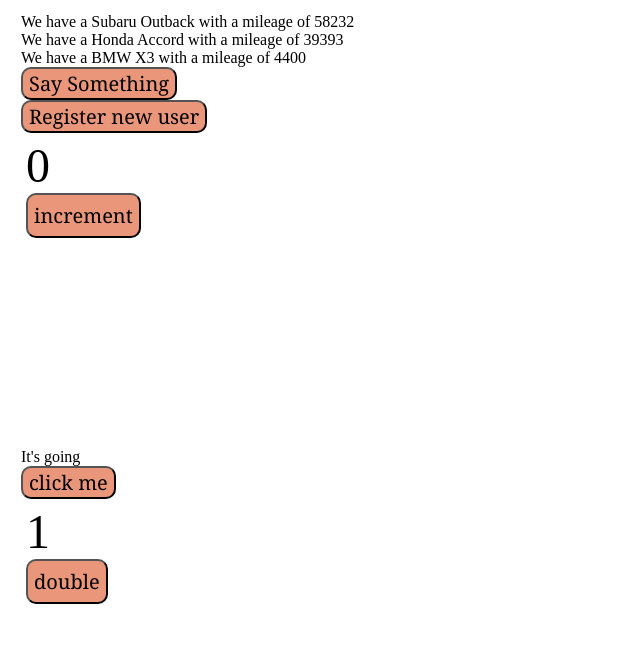
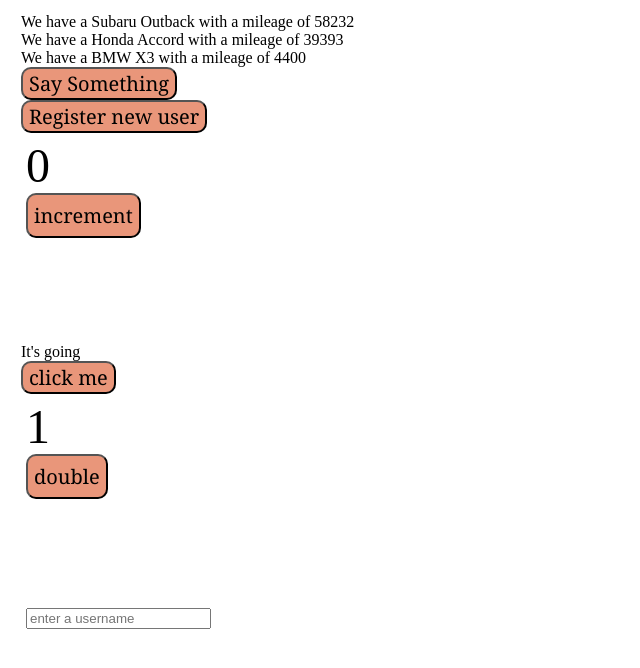
Before and after one commit to abu18saud/Angular-NestJS, an Angular app in the folder app/: page / in a window 1280 px wide. Shown: the top 668 px of the page, without its empty margins (0-640 px from the left). Built offline with nearby package versions, Linux system fonts and the light colour scheme.

Commit message:
ngModel
ngModel

```diff
--- a/app/src/app/app.component.html
+++ b/app/src/app/app.component.html
@@ -36,4 +36,13 @@
     <button (click)="double()"> double </button>
   </div>
 
+  <!--
+    هناك خلال غير معرف في تدفق البيانات من اتجاهين  -->
+<div class="container">
+    <div class="display">
+      {{username}}
+    </div>
+    <input [(ngModel)]="username" placeholder="enter a username">
+  </div>
+
 </body>
--- a/app/src/app/app.component.ts
+++ b/app/src/app/app.component.ts
@@ -9,6 +9,8 @@
   styleUrls: ['./app.component.css']
 })
 export class AppComponent {
+  username: string = "";
+
   title = 'app';
 
   cars: Car[];
@@ -41,4 +43,5 @@
   }
 
 
+
 }
```
Also changed, not shown: app/src/app/app.module.ts (+6 -11 lines), 2 other files (tests, documents, lock files or other folders).
